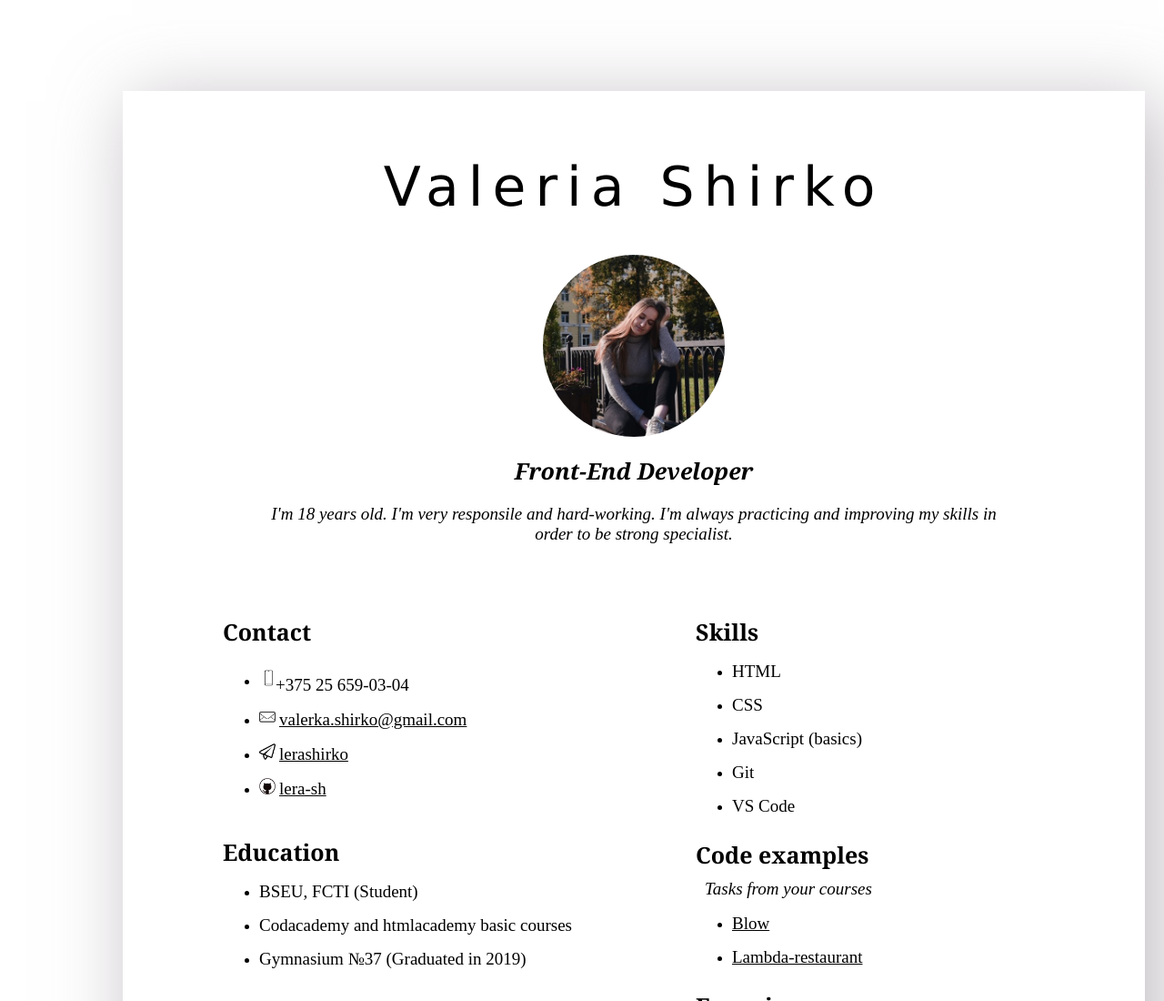
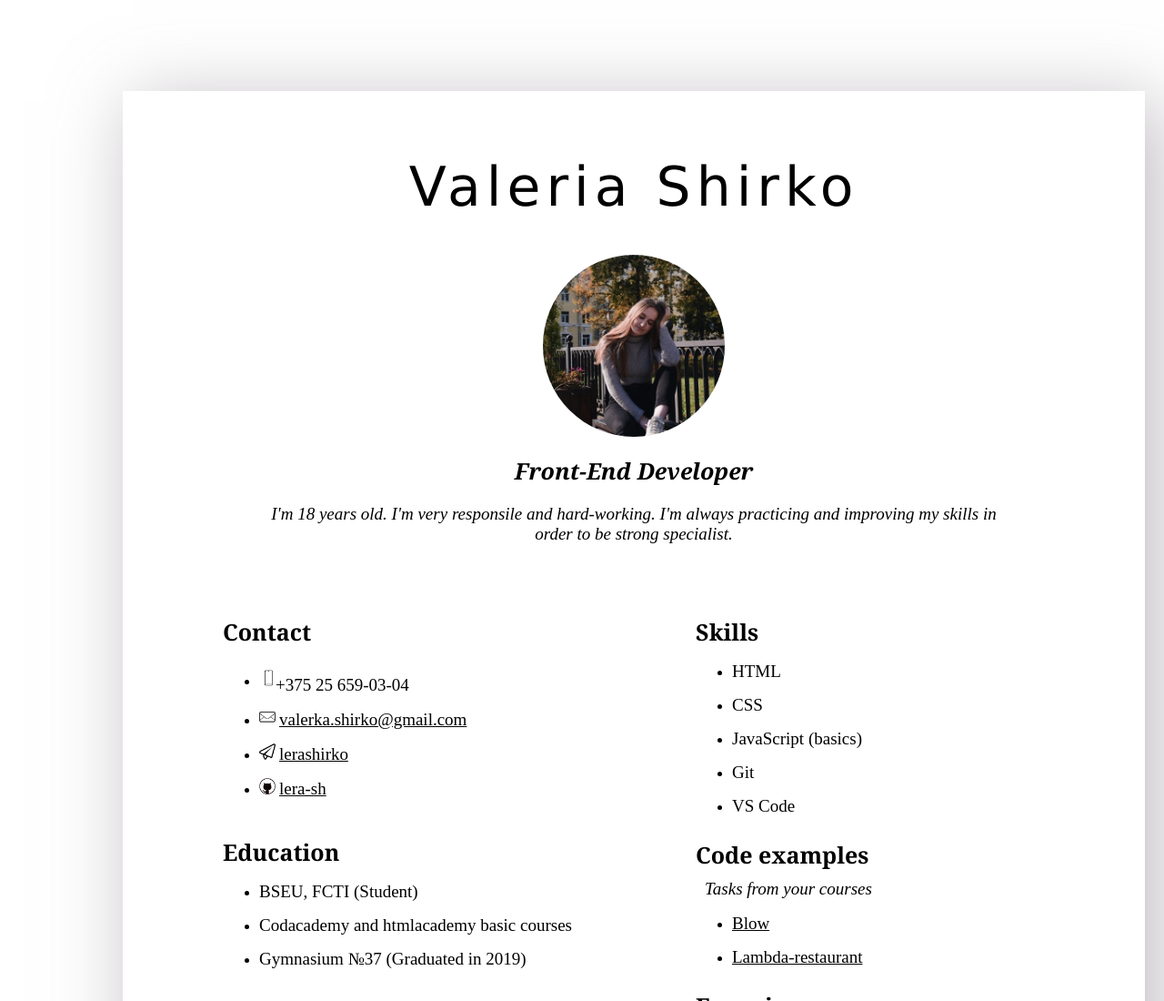
Before and after one commit to lera-sh/rsschool-cv, a plain HTML site: page index.html in a window 1280 px wide. Shown: the top 1100 px of the page at 91% size. Drawn offline with Linux system fonts and the light colour scheme.

Commit message:
fix: fix styles

```diff
--- a/assets/css/style.css
+++ b/assets/css/style.css
@@ -23,7 +23,7 @@ body {
   font-family: Verdana, Geneva, Tahoma, sans-serif;
   font-size: 60px;
   font-weight: lighter;
-  letter-spacing: 10px;
+  letter-spacing: 6px;
   margin: 20px;
 }
 
```
